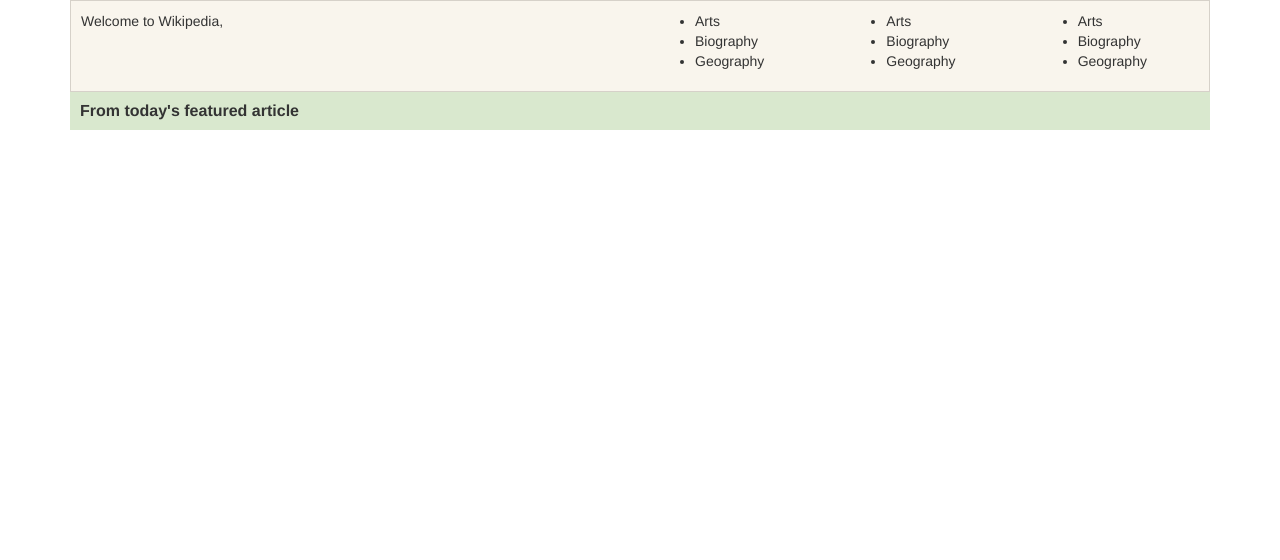
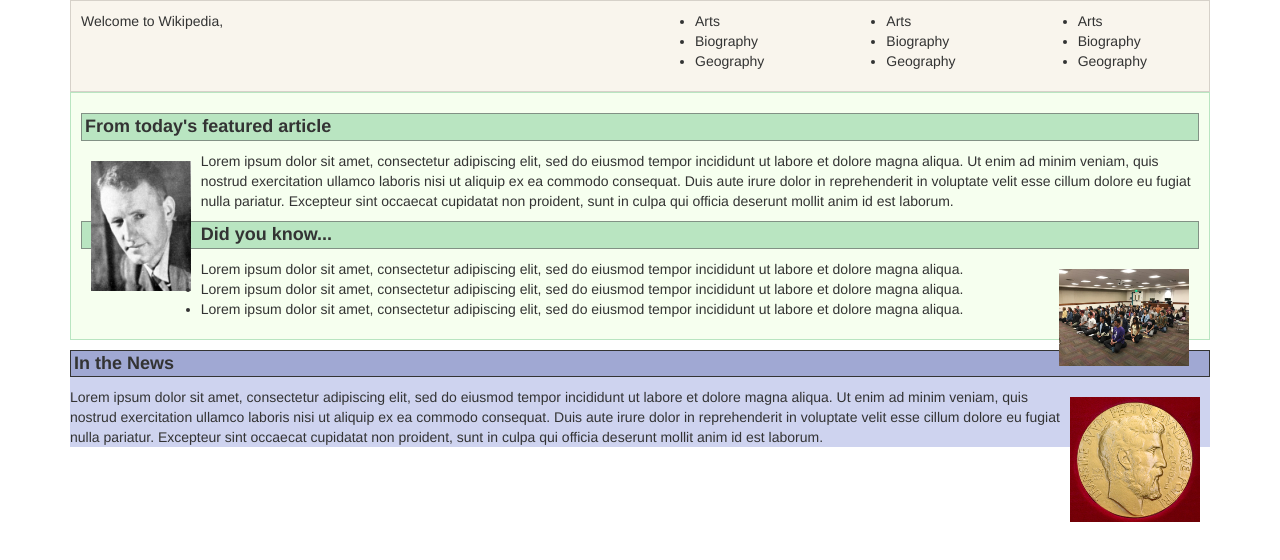
Before and after one commit to kategoss/wikipedia-site, a plain HTML site: page index.html in a window 1280 px wide. Drawn offline with Linux system fonts and the light colour scheme.

Commit message:
add blue box setup and pictures

```diff
--- a/css/styles.css
+++ b/css/styles.css
@@ -5,6 +5,36 @@
 }
 
 .greenbox {
-  background: #d9e8ce;
+  background: #f6ffef;
+  padding: 10px;
+  border: solid #b9e5c1 1px;
+}
+
+.greenbox h4 {
+    background: #b9e5c1;
+    border: solid #829185 1px;
+}
+
+img {
+  float:right;
+  max-width: 150px;
+  max-height: 150px;
   padding: 10px;
 }
+
+h4 {
+  border: solid 1px;
+  padding: 3px;
+}
+
+.bluebox {
+  background: #ced3ef;
+}
+
+.bluebox h4 {
+  background: #a0a8d3;
+}
+
+#ian {
+  float: left;
+}
--- a/index.html
+++ b/index.html
@@ -37,9 +37,21 @@
         </div>
       </div>
       <div class="greenbox">
-
-          <h4 class="panel-title"><strong>From today's featured article</strong></h4>
-        </div>
+        <h4><strong>From today's featured article</strong></h4>
+        <img id="ian" src="img/Ian_Smith_1950s.jpg" alt="Photo of Ian Smith">
+        <p>Lorem ipsum dolor sit amet, consectetur adipiscing elit, sed do eiusmod tempor incididunt ut labore et dolore magna aliqua. Ut enim ad minim veniam, quis nostrud exercitation ullamco laboris nisi ut aliquip ex ea commodo consequat. Duis aute irure dolor in reprehenderit in voluptate velit esse cillum dolore eu fugiat nulla pariatur. Excepteur sint occaecat cupidatat non proident, sunt in culpa qui officia deserunt mollit anim id est laborum.</p>
+        <h4><strong>Did you know...</strong></h4>
+        <img src="img/meditate.jpg" alt="Dharma Bum Temple Medidation">
+        <ul>
+          <li>Lorem ipsum dolor sit amet, consectetur adipiscing elit, sed do eiusmod tempor incididunt ut labore et dolore magna aliqua.</li>
+          <li>Lorem ipsum dolor sit amet, consectetur adipiscing elit, sed do eiusmod tempor incididunt ut labore et dolore magna aliqua.</li>
+          <li>Lorem ipsum dolor sit amet, consectetur adipiscing elit, sed do eiusmod tempor incididunt ut labore et dolore magna aliqua.</li>
+        </ul>
+      </div>
+      <div class="bluebox">
+        <h4><strong>In the News</strong></h4>
+        <img id="meditate" src="img/coin.jpg" alt="Roman Coine">
+        <p>Lorem ipsum dolor sit amet, consectetur adipiscing elit, sed do eiusmod tempor incididunt ut labore et dolore magna aliqua. Ut enim ad minim veniam, quis nostrud exercitation ullamco laboris nisi ut aliquip ex ea commodo consequat. Duis aute irure dolor in reprehenderit in voluptate velit esse cillum dolore eu fugiat nulla pariatur. Excepteur sint occaecat cupidatat non proident, sunt in culpa qui officia deserunt mollit anim id est laborum.</p>
       </div>
     </div>
   </body>
```
Also changed, not shown: img/Ian_Smith_1950s.jpg (added), img/coin.jpg (added), img/meditate.jpg (added).
